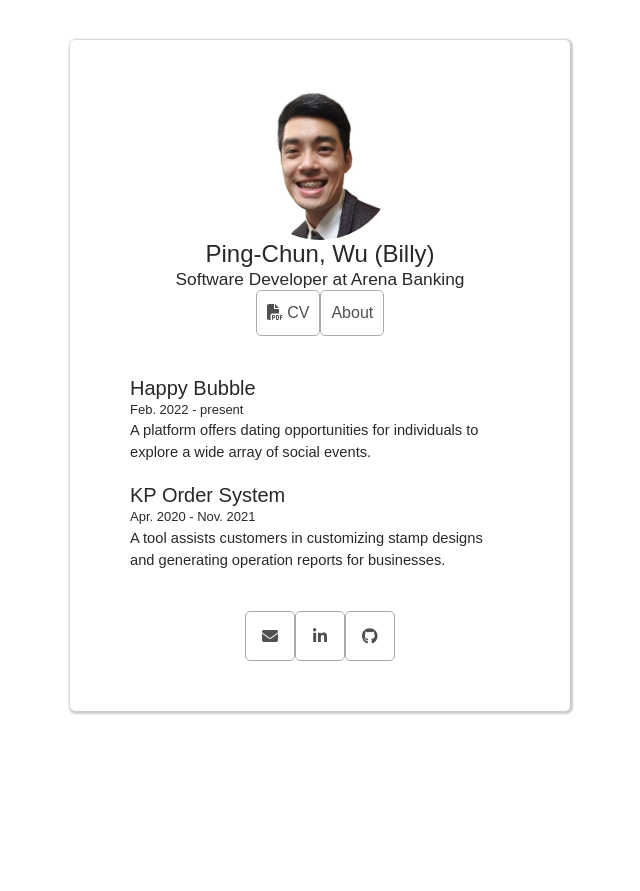
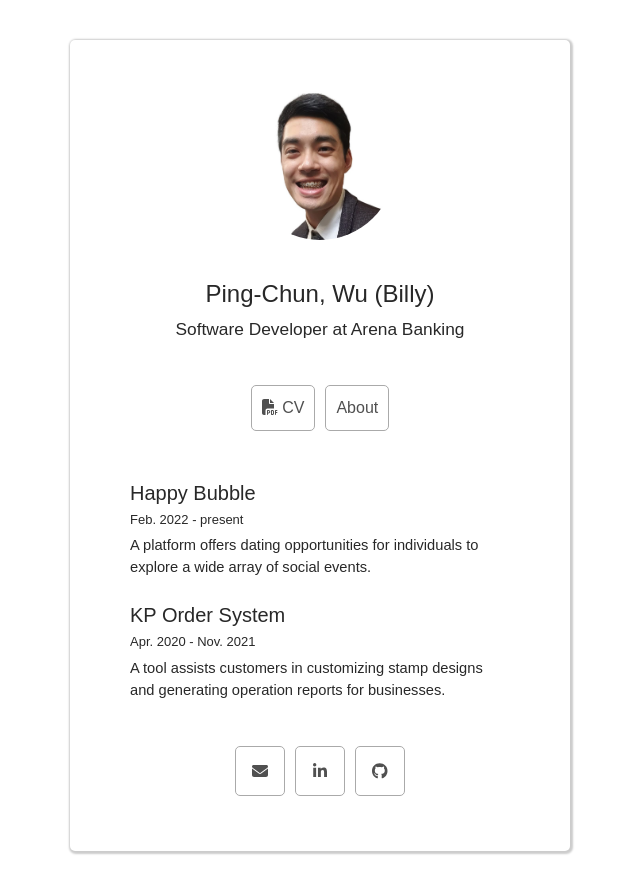
Before and after one commit to worksB-collab/personal-page, a Next.js app: page / in a window 1280 px wide. Shown: the whole page, without its empty margins (320-960 px from the left). Before the commit the page ends 800 px from the top, so only its background shows below. Built offline with nearby package versions, Linux system fonts and the light colour scheme; a web font is replaced by a local one.

Commit message:
update margin for vercel env

```diff
--- a/pages/global.css
+++ b/pages/global.css
@@ -12,7 +12,7 @@ h1, h2, h3, h4, h5, a, p {
     font-family: "Anek Latin", sans-serif;
     text-align: center;
     text-decoration: none;
-    margin: 0 !important;
+    margin: 0;
 }
 
 body {
```
